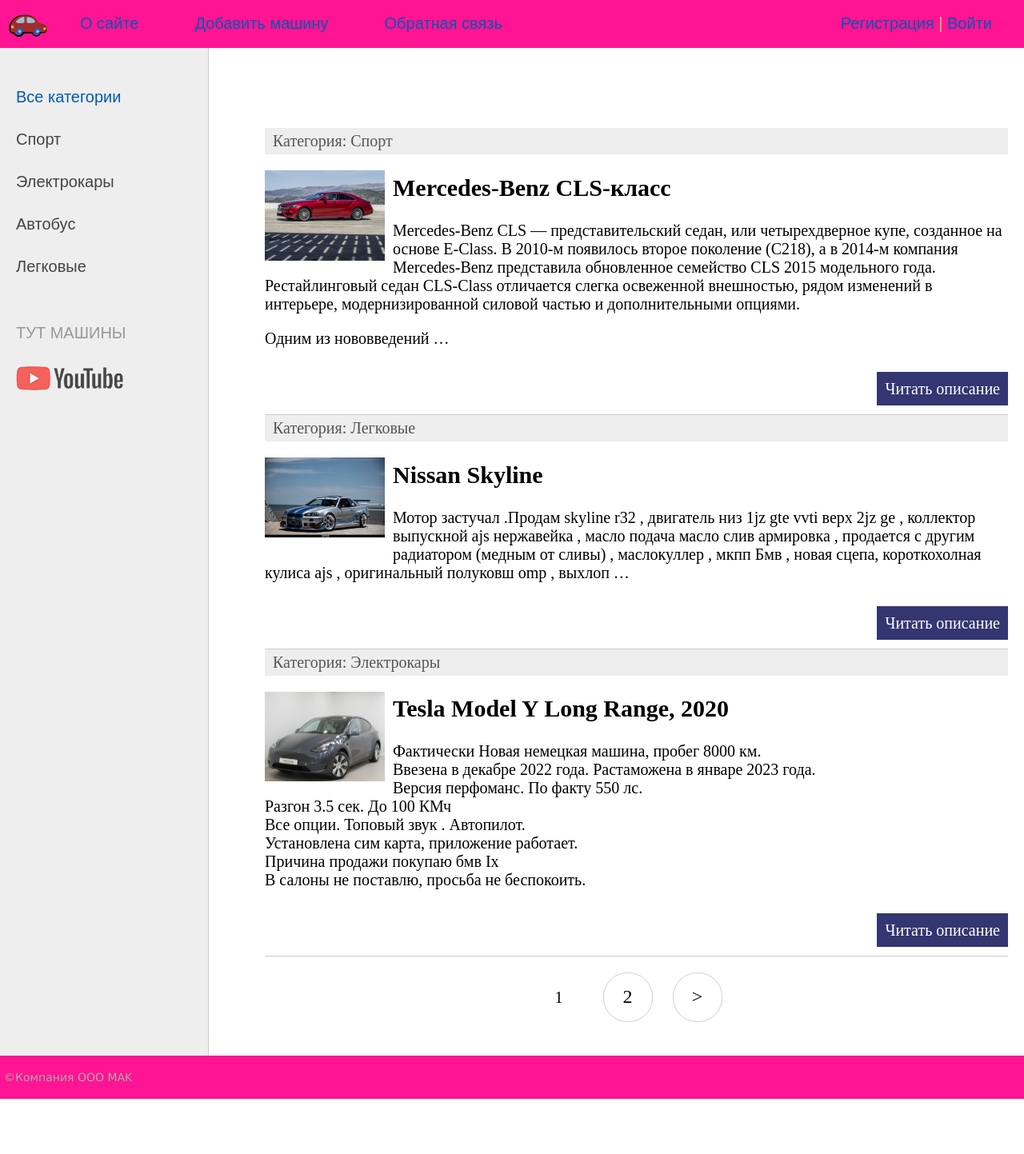
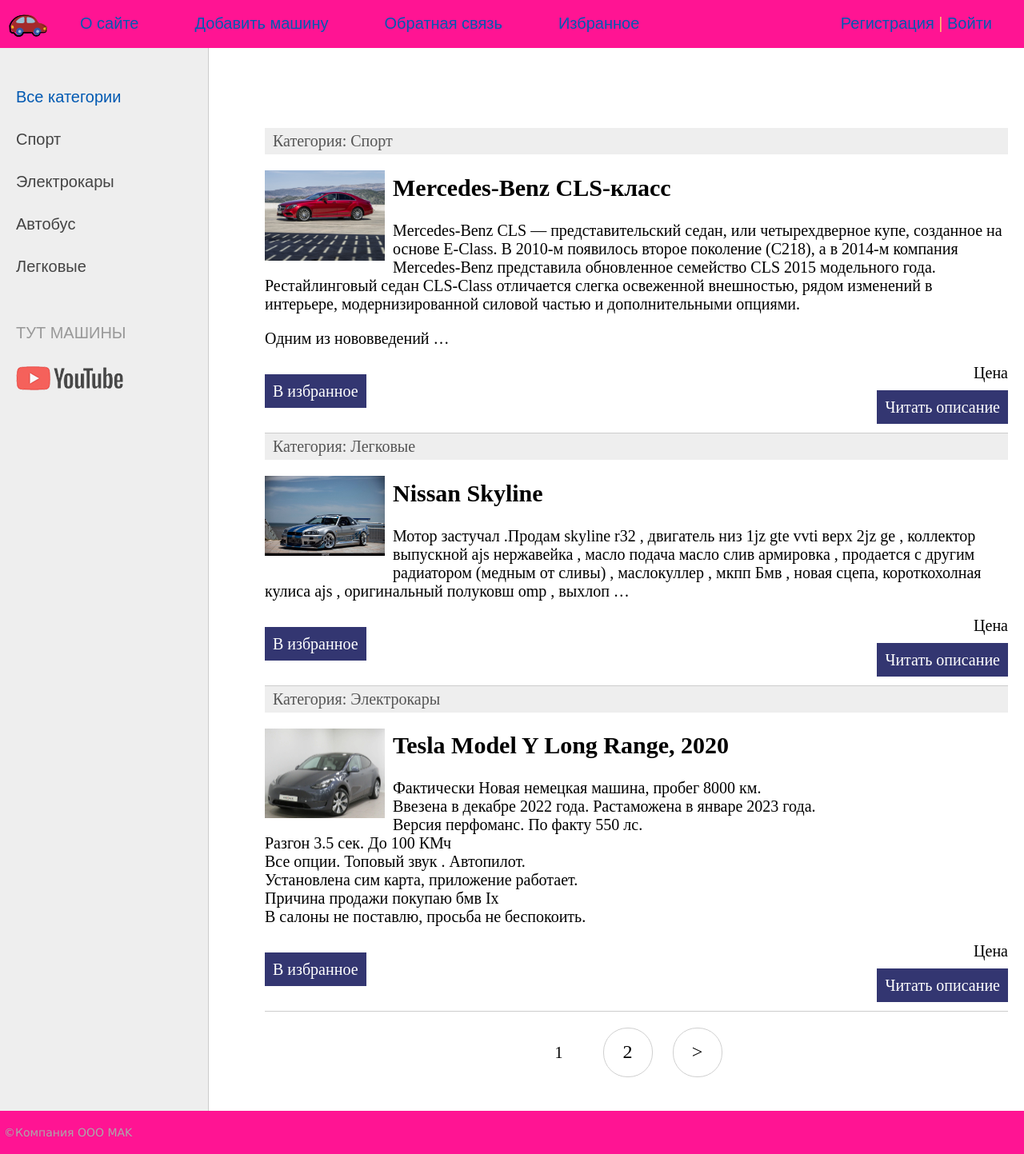
Before and after one commit to Andrucrut/Cool, a Django app: page / in a window 1280 px wide. Shown: the whole page at 80% size. Before the commit the page ends 1374 px from the top, so only its background shows below. Run offline with Django 4.2, Linux system fonts and the light colour scheme; data comes from the database, SQL or seed files in the repository; both versions use the stored data as it was after the commit.

Commit message:
промежуточный

```diff
--- a/WEB car/mak/car/models.py
+++ b/WEB car/mak/car/models.py
@@ -1,15 +1,18 @@
+from django.contrib.auth.models import User
 from django.db import models
 from django.urls import reverse
 
+
 class Cars(models.Model):
-    title = models.CharField(max_length=255,verbose_name="Марки")
+    title = models.CharField(max_length=255, verbose_name="Марки")
     slug = models.SlugField(max_length=255, unique=True, db_index=True, verbose_name="URL")
-    content = models.TextField(blank=True,verbose_name="Текст")
-    photo = models.ImageField(upload_to="photos/%Y/%m/%d/",verbose_name='Фото')
-    time_create = models.DateTimeField(auto_now_add=True,verbose_name="Время создания")
+    content = models.TextField(blank=True, verbose_name="Текст")
+    photo = models.ImageField(upload_to="photos/%Y/%m/%d/", verbose_name='Фото')
+    time_create = models.DateTimeField(auto_now_add=True, verbose_name="Время создания")
     time_update = models.DateTimeField(auto_now=True)
-    is_published = models.BooleanField(default=True,verbose_name="публикация")
-    cat = models.ForeignKey('Category', on_delete=models.PROTECT, null=True,verbose_name="Категории",)
+    is_published = models.BooleanField(default=True, verbose_name="публикация")
+    is_favorite = models.BooleanField(default=False)
+    cat = models.ForeignKey('Category', on_delete=models.PROTECT, null=True, verbose_name="Категории", )
 
     def __str__(self):
         return self.title
@@ -20,7 +23,8 @@
     class Meta:
         verbose_name = "Тачки"
         verbose_name_plural = "Тачки"
-        ordering = ["time_create",'title']
+        ordering = ["time_create", 'title']
+
 
 class Category(models.Model):
     name = models.CharField(max_length=100, db_index=True)
--- a/WEB car/mak/car/static/car/css/styles.css
+++ b/WEB car/mak/car/static/car/css/styles.css
@@ -428,3 +428,18 @@
 .list-pages .page-num-selected:hover {
 	box-shadow: none;
 }
+.button-container {
+    position: relative;
+}
+
+.link-read-post.top-right {
+    position: absolute;
+    top: 0;
+    right: 0;
+}
+
+.link-read-post.bottom-left {
+    position: absolute;
+    bottom: 0;
+    left: 0;
+}
--- a/WEB car/mak/car/templates/car/index.html
+++ b/WEB car/mak/car/templates/car/index.html
@@ -1,23 +1,32 @@
-
 {% extends 'car/base.html' %}
 
 {% block content %}
 <ul class="list-articles">
     {% for p in posts %}
-			<li><div class="article-panel">
-	<p class="first">Категория: {{p.cat}}</p>
+        <li>
+            <div class="article-panel">
+                <p class="first">Категория: {{ p.cat }}</p>
             </div>
 
             {% if p.photo %}
-	<p><img class="img-article-left thumb" src="{{p.photo.url}}"></p>
+                <p><img class="img-article-left thumb" src="{{ p.photo.url }}"></p>
             {% endif %}
 
-				<h2>{{p.title}}</h2>
+            <h2>{{ p.title }}</h2>
             {% autoescape on %}
-	{{p.content|linebreaks|truncatewords:50}}
+                {{ p.content|linebreaks|truncatewords:50 }}
             {% endautoescape %}
-			<div class="clear"></div>
-			<p class="link-read-post"><a href="{{ p.get_absolute_url }}">Читать описание</a></p>
+            <p class="link-read-post">
+                Цена
+            </p>
+            <div class="button-container">
+                <p class="link-read-post bottom-left">
+                    <a href="{{ p.get_absolute_url }}">В избранное</a>
+                </p>
+                <p class="link-read-post bottom-right">
+                    <a href="{{ p.get_absolute_url }}">Читать описание</a>
+                </p>
+            </div>
         </li>
     {% endfor %}
 </ul>
--- a/WEB car/mak/car/urls.py
+++ b/WEB car/mak/car/urls.py
@@ -1,16 +1,17 @@
-from django.urls import path #для формирования маршрутов
+from django.urls import path  # для формирования маршрутов
 
-from .views import * # из car все наши представления
+from .views import *  # из car все наши представления
 
 urlpatterns = [
-    path('', CarsHome.as_view(), name = 'home'),
-    path('about', about, name = "about"),
-    path('login/', LoginUser.as_view(), name = 'login'),
+    path('', CarsHome.as_view(), name='home'),
+    path('about', about, name="about"),
+    path('login/', LoginUser.as_view(), name='login'),
     path('contact', contact, name='contact'),
-    path('addpage/', AddPage.as_view(), name = 'add_page'),
-    path('register/',RegisterUser.as_view(),name='register'),
+    path('addpage/', AddPage.as_view(), name='add_page'),
+    path('register/', RegisterUser.as_view(), name='register'),
     path('post/<slug:post_slug>/', ShowPost.as_view(), name='post'),
     path('category/<slug:cat_slug>/', CarsCategory.as_view(), name='category'),
     path('logout/', logout_user, name='logout'),
+    path('favorites/', Favorites.as_view(), name='favorites'),
 ]
-#Все маршруты текущего приложения
+# Все маршруты текущего приложения
--- a/WEB car/mak/car/utils.py
+++ b/WEB car/mak/car/utils.py
@@ -5,6 +5,7 @@
 menu = [{'title': "О сайте", 'url_name': 'about'},
         {'title': "Добавить машину", 'url_name': 'add_page'},
         {'title': "Обратная связь", 'url_name': 'contact'},
+        {'title': "Избранное", 'url_name': 'favorites'}
 ]
 
 
--- a/WEB car/mak/car/views.py
+++ b/WEB car/mak/car/views.py
@@ -3,14 +3,15 @@
 from django.contrib.auth.forms import AuthenticationForm
 from django.contrib.auth.views import LoginView
 from django.shortcuts import render, get_object_or_404, redirect
-from django.http import HttpResponse,HttpResponseNotFound
+from django.http import HttpResponse, HttpResponseNotFound
 from django.urls import reverse_lazy
-from django.views.generic import ListView,DetailView,CreateView
+from django.views.generic import ListView, DetailView, CreateView
 from django.contrib.auth.mixins import LoginRequiredMixin
 
 from .forms import *
 from .models import *
 from .utils import *
+
 
 class CarsHome(DataMixin, ListView):
     paginate_by = 3
@@ -43,7 +44,7 @@
     return render(request, 'car/about.html', {'menu': menu, 'title': 'О сайте'})
 
 
-class AddPage(LoginRequiredMixin,DataMixin,CreateView):
+class AddPage(LoginRequiredMixin, DataMixin, CreateView):
     form_class = AddPostForm
     template_name = 'car/addpage.html'
     success_url = reverse_lazy('home')
@@ -55,6 +56,7 @@
         c_def = self.get_user_context(title="Добавление статьи")
         context = dict(list(context.items()) + list(c_def.items()))
         return context
+
 
 '''def addpage(request):
     if request.method == 'POST':
@@ -69,14 +71,16 @@
 '''def login(request):
     return HttpResponse("Авторизация")'''
 
+
 def contact(request):
-    return render(request,"car/contack.html",{'title': "Обратная связь"})
+    return render(request, "car/contack.html", {'title': "Обратная связь"})
 
-def pageNotFound(request,exception):
+
+def pageNotFound(request, exception):
     return HttpResponseNotFound("<h1>Страница не найдена</h1>")
 
 
-class ShowPost(DataMixin,DetailView):
+class ShowPost(DataMixin, DetailView):
     model = Cars
     template_name = 'car/post.html'
     slug_url_kwarg = 'post_slug'
@@ -86,6 +90,7 @@
         context = super().get_context_data(**kwargs)
         c_def = self.get_user_context(title=context['post'])
         return dict(list(context.items()) + list(c_def.items()))
+
 
 '''def show_post(request, post_id):
     post = get_object_or_404(Cars, pk=post_id) #pk = первичный ключ   get= находит пост с ключом, если нет то 404
@@ -100,7 +105,7 @@
     return render(request, 'car/post.html', context=context)'''
 
 
-class CarsCategory(DataMixin,ListView):
+class CarsCategory(DataMixin, ListView):
     model = Cars
     template_name = 'car/index.html'
     context_object_name = 'posts'
@@ -116,6 +121,7 @@
 
         return dict(list(context.items()) + list(c_def.items()))
 
+
 '''def show_category(request, cat_id):
     posts = Cars.objects.filter(cat_id=cat_id)
 
@@ -128,8 +134,6 @@
     }
 
     return render(request, 'car/index.html', context=context)'''
-
-
 
 
 class RegisterUser(DataMixin, CreateView):
@@ -164,3 +168,22 @@
 def logout_user(request):
     logout(request)
     return redirect('login')
+
+
+class Favorites(DataMixin, ListView):
+    model = Cars
+    template_name = 'car/index.html'
+    context_object_name = 'posts'
+    allow_empty = False
+
+    def get_queryset(self):
+        try:
+            return Cars.objects.filter(is_favorite=True)
+        except ValueError:
+            return ListView
+
+    def get_context_data(self, *, object_list=None, **kwargs):
+        context = super().get_context_data(**kwargs)
+        c_def = self.get_user_context(title='Избранное', cat_selected=context['posts'][0].cat_id)
+
+        return dict(list(context.items()) + list(c_def.items()))
```
Also changed, not shown: WEB car/mak/car/admin.py (+5 -3 lines), WEB car/mak/car/templates/car/contack.html (+6 -3 lines), WEB car/mak/car/migrations/0002_cars_is_favorite_favorite.py (added), WEB car/mak/car/migrations/0003_delete_favorite.py (added), WEB car/mak/car/migrations/0004_rename_is_favorite_cars_is_favorites.py (added), WEB car/mak/car/migrations/0005_remove_cars_is_favorites.py (added), WEB car/mak/car/migrations/0006_cars_is_favorite.py (added), WEB car/mak/db.sqlite3. Lines whose indentation alone changed are shown as unchanged.
